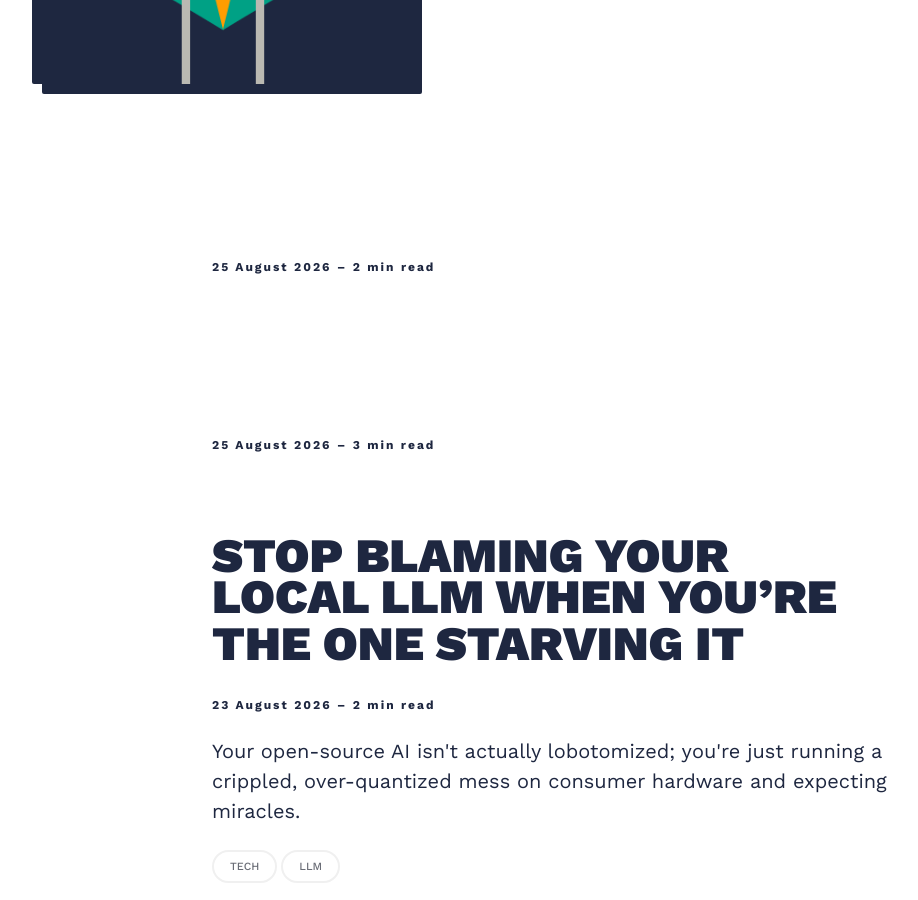
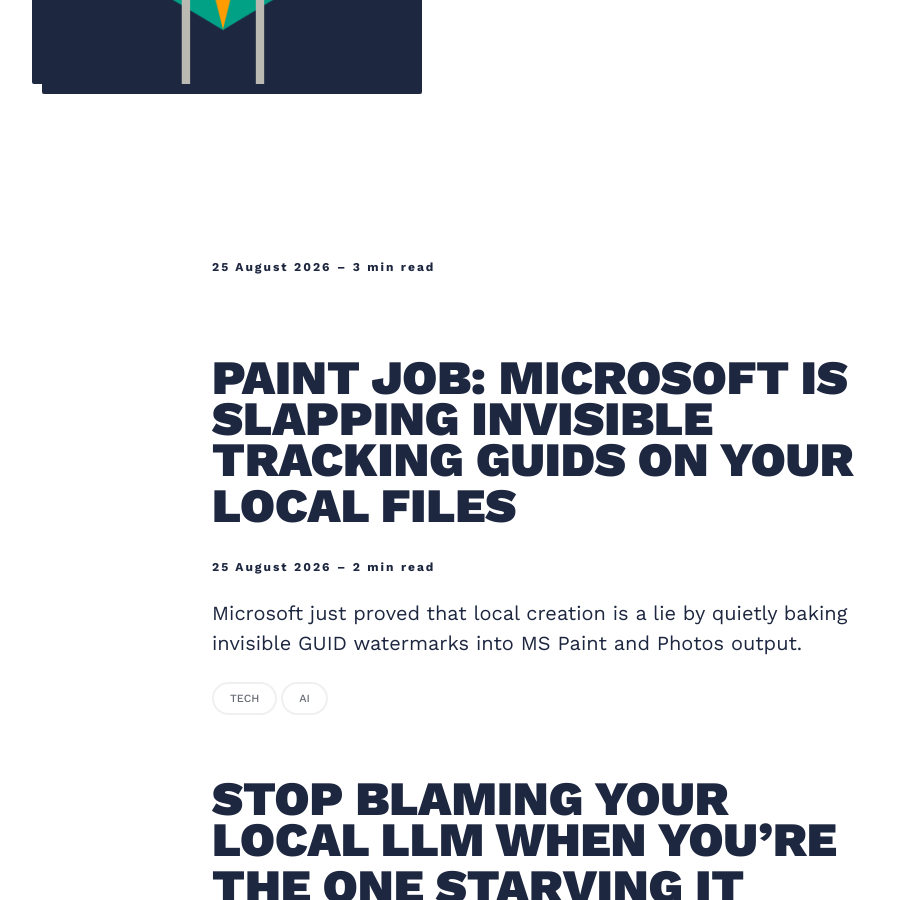
Before and after one commit to pal404blog/pal404blog.github.io, a Jekyll site: the page built from index.html, in a window 1280 px wide and 900 px high, scrolled down 566 px. Shown: the whole window, without its empty margins (88-1006 px from the left). Built offline with Jekyll 4.4.1, drawn with Linux system fonts in a browser that asks for light colours; nearby versions of some CDN libraries; the list of posts is cut into pages by our own code.

Commit message:
fix: quote YAML title in 2026-08-25-paint-job-microsoft-is-slapping-invisible-tracking-guids-on-your-local-files.md

```diff
--- a/_posts/2026-08-25-paint-job-microsoft-is-slapping-invisible-tracking-guids-on-your-local-files.md
+++ b/_posts/2026-08-25-paint-job-microsoft-is-slapping-invisible-tracking-guids-on-your-local-files.md
@@ -1,6 +1,6 @@
 ---
 layout: post
- param($m) 'title: "' + ($m.Groups[1].Value.Substring(7).Trim().Replace('"','\"')) + '"'
+title: "Paint Job: Microsoft Is Slapping Invisible Tracking GUIDs on Your Local Files"
 description: Microsoft just proved that local creation is a lie by quietly baking invisible GUID watermarks into MS Paint and Photos output.
 date: 2026-08-25 09:00:00 +0000
 image: https://loremflickr.com/1600/900/ai?lock=18150
```
